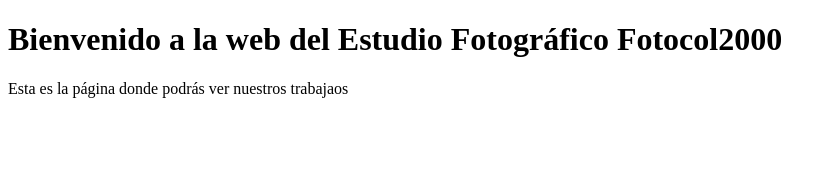
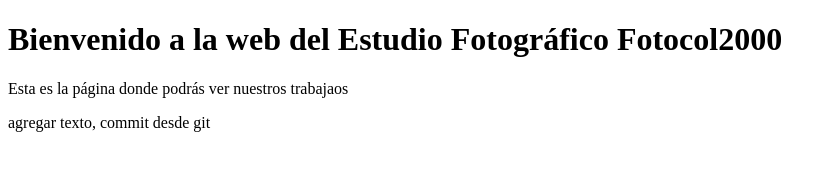
Before and after one commit to edgarmoran/pagina-web, a plain HTML site: page index.html in a window 1280 px wide. Shown: the whole page, without its empty margins (0-836 px from the left). Drawn offline with Linux system fonts and the light colour scheme.

Commit message:
Se agrego un párrafo

```diff
--- a/index.html
+++ b/index.html
@@ -7,6 +7,6 @@
 <body>
 	<h1>Bienvenido a la web del Estudio Fotográfico Fotocol2000</h1>
 	<p>Esta es la página donde podrás ver nuestros trabajaos</p>
-
+	<p>agregar texto, commit desde git</p>
 </body>
 </html>
```
